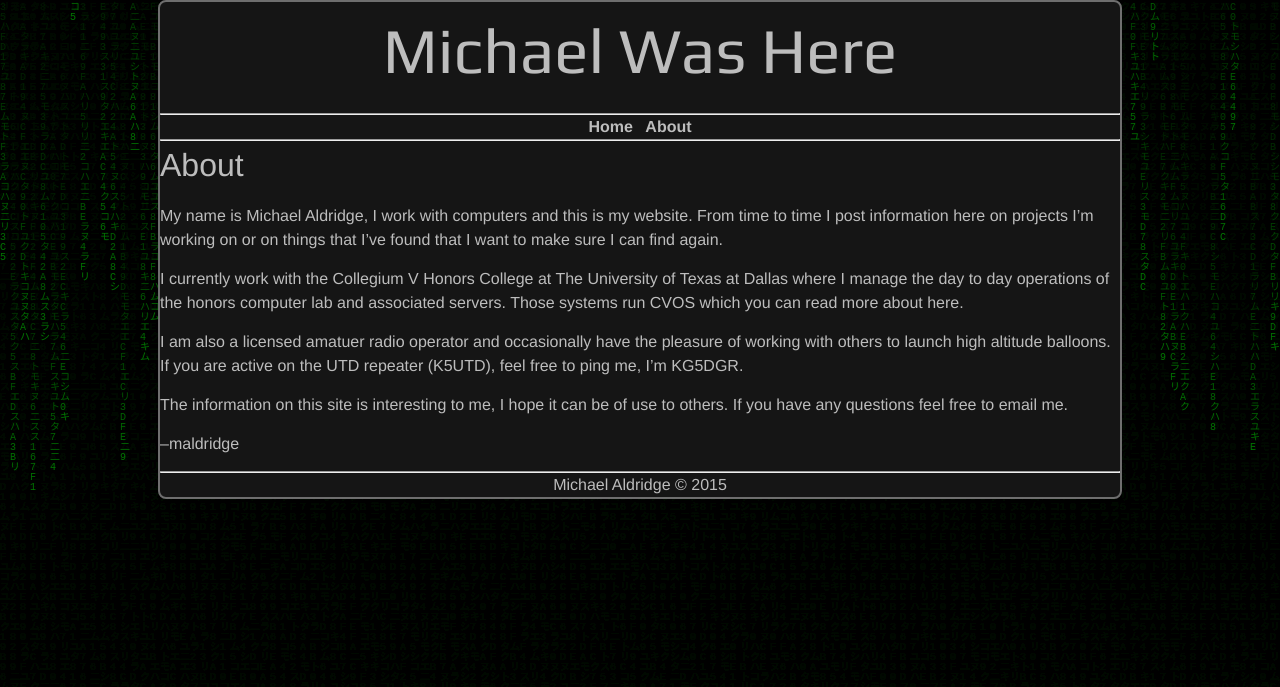
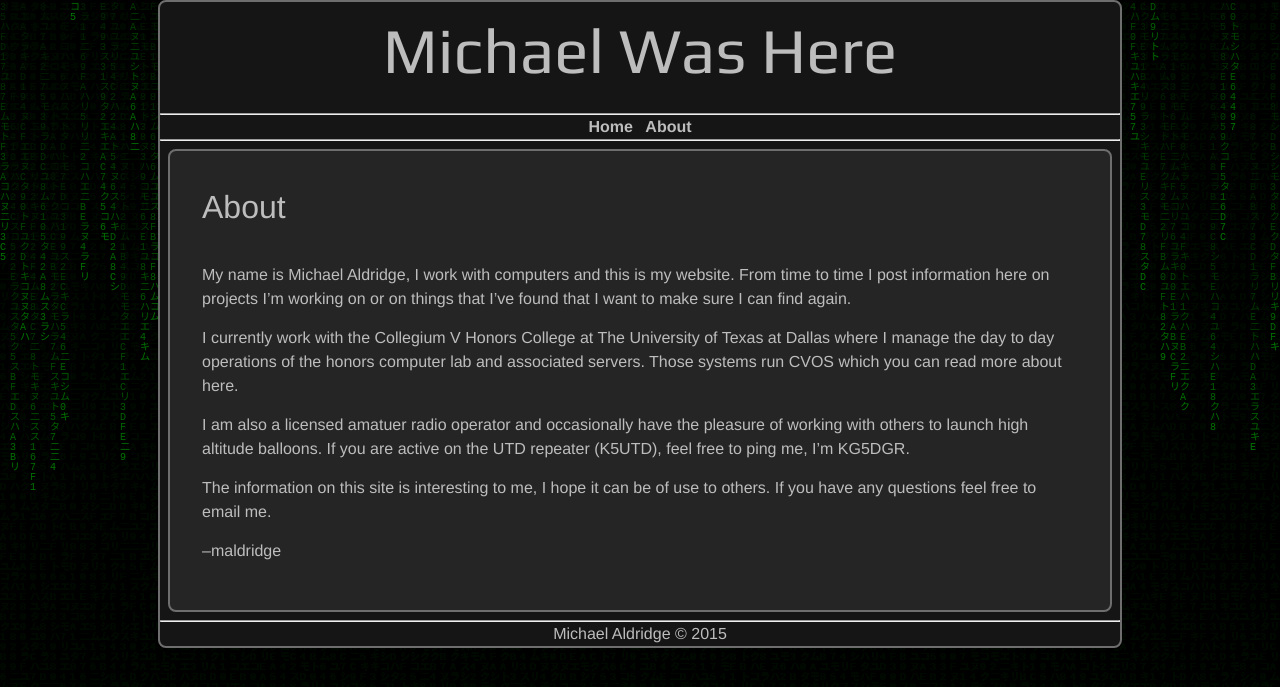
Before and after one commit to the-maldridge/michaelwashere, a Jekyll site: the page built from about.md, in a window 1280 px wide. Shown: the top 687 px of the page. Built offline with Jekyll 4.4.1, drawn with Linux system fonts in a browser that asks for light colours.

Commit message:
style the pages in addition to the index

```diff
--- a/_layouts/page.html
+++ b/_layouts/page.html
@@ -1,14 +1,12 @@
 ---
 layout: default
 ---
-<div class="post">
+<div class="postBox">
+  <div class="contentMeta">
+    <h1>{{ page.title }}</h1>
+  </div>
 
-  <header class="post-header">
-    <h1 class="post-title">{{ page.title }}</h1>
-  </header>
-
-  <article class="post-content">
+  <article>
     {{ content }}
   </article>
-
 </div>
--- a/_sass/_layout.scss
+++ b/_sass/_layout.scss
@@ -34,6 +34,10 @@
     color: #007500;
 }
 
+article {
+    padding: 1em;
+}
+
 footer p {
     text-align: center;
     font-size: 10;
@@ -68,3 +72,8 @@
     color: #BDBDBD;
     font-family: 'Play', sans-serif;
 }
+
+.contentMeta {
+    margin: 1em;
+    padding: 0;
+}
```
Also changed, not shown: _layouts/post.html (+9 -5 lines).
